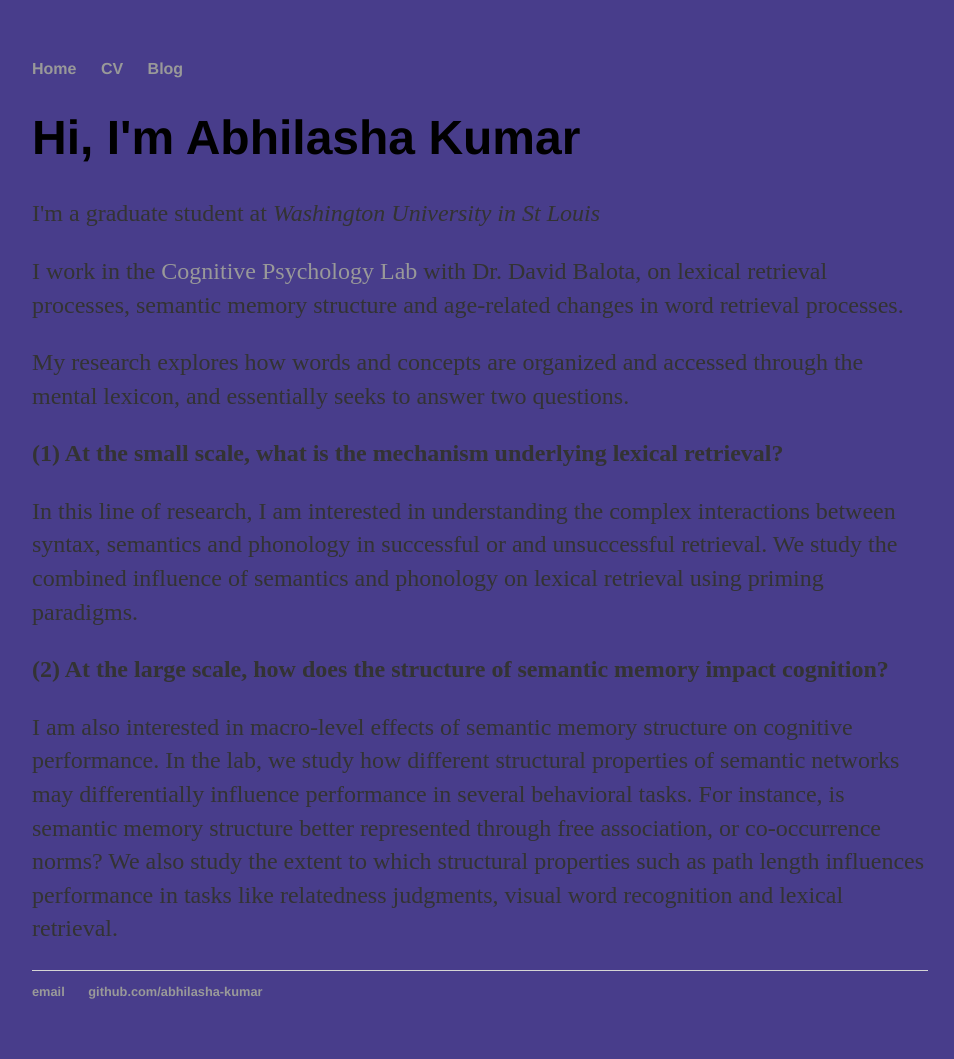
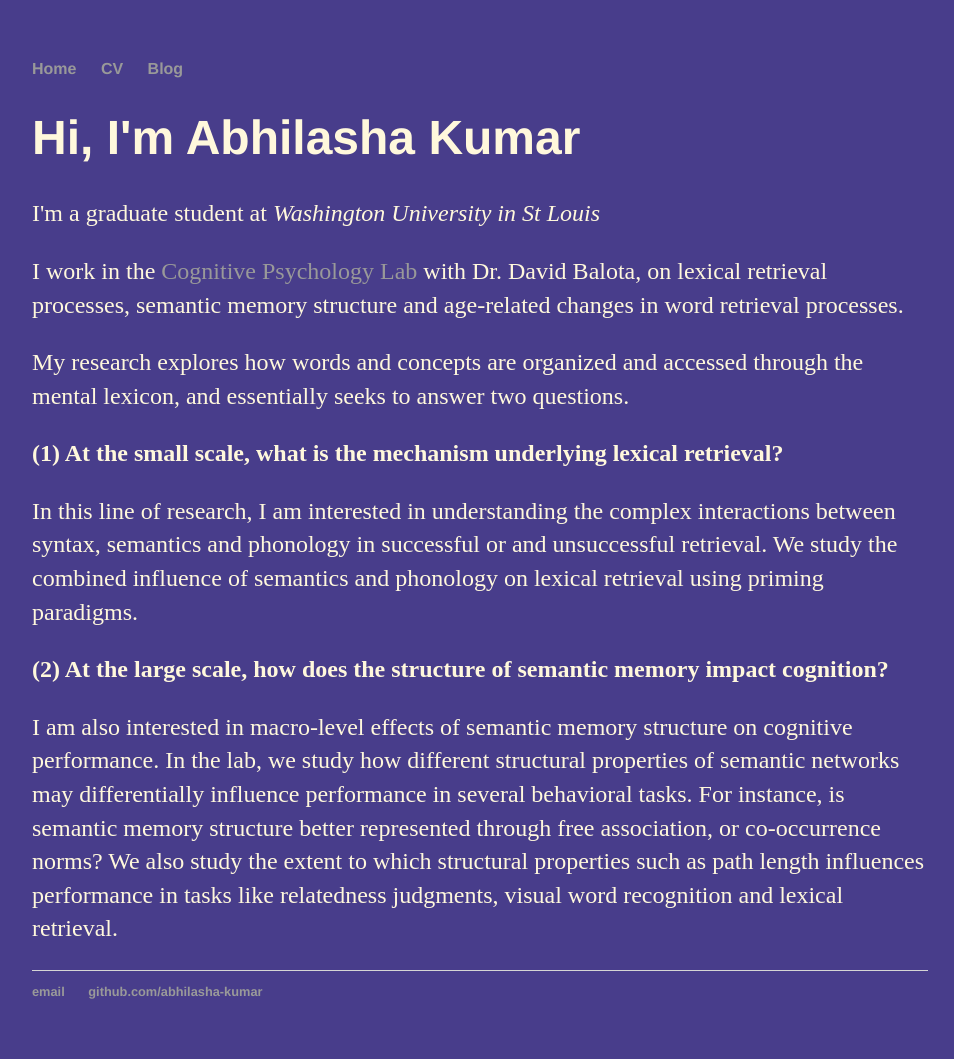
Before and after one commit to abhilasha-kumar/abhilasha-kumar.github.io, a Jekyll site: the page built from index.html, in a window 1280 px wide. Shown: the whole page, without its empty margins (160-1114 px from the left). Built offline with Jekyll 4.4.1, drawn with Linux system fonts in a browser that asks for light colours.

Commit message:
Update main.css

```diff
--- a/css/main.css
+++ b/css/main.css
@@ -23,11 +23,12 @@
 h1 {
     font-size: 3em;
     font-family:'Helvetica', 'Arial', 'Sans-Serif';
+    color: Cornsilk;
 }
 p {
     font-size: 1.5em;
     line-height: 1.4em;
-    color: #333;
+    color: Cornsilk;
 }
 footer {
     border-top: 1px solid #d5d5d5;
```
